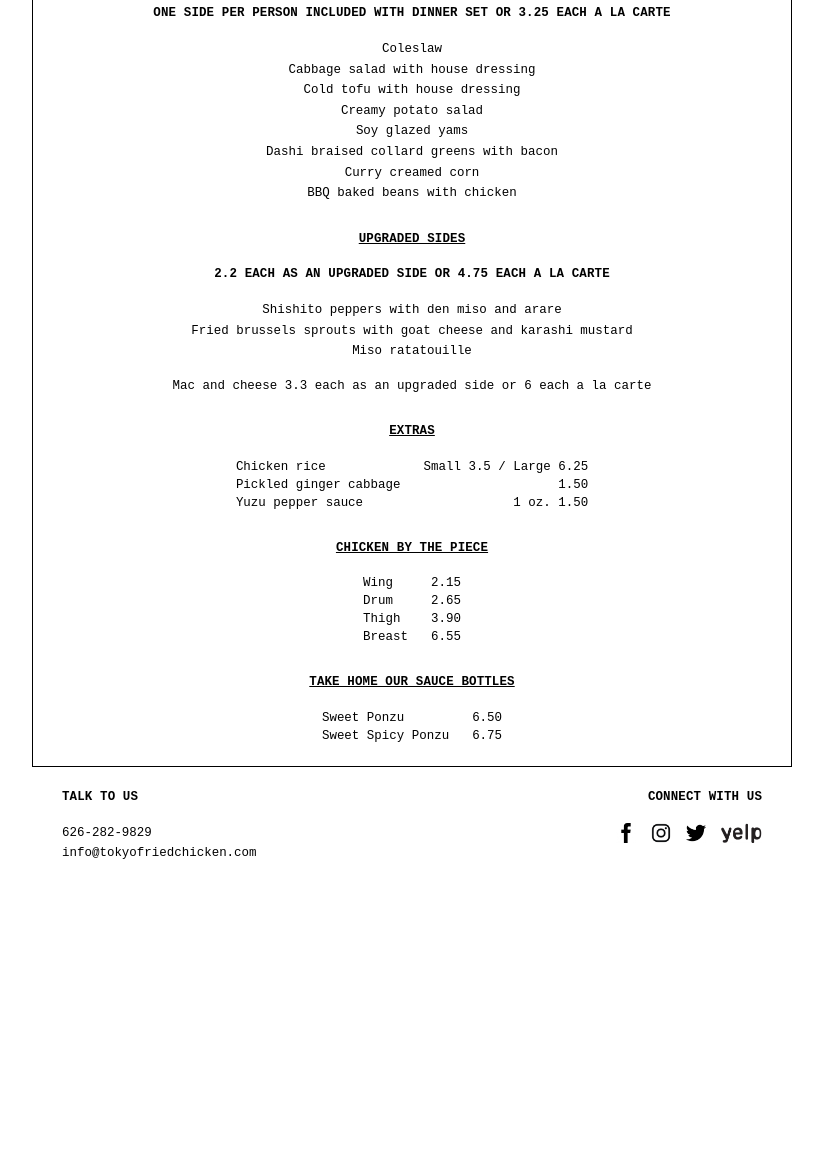
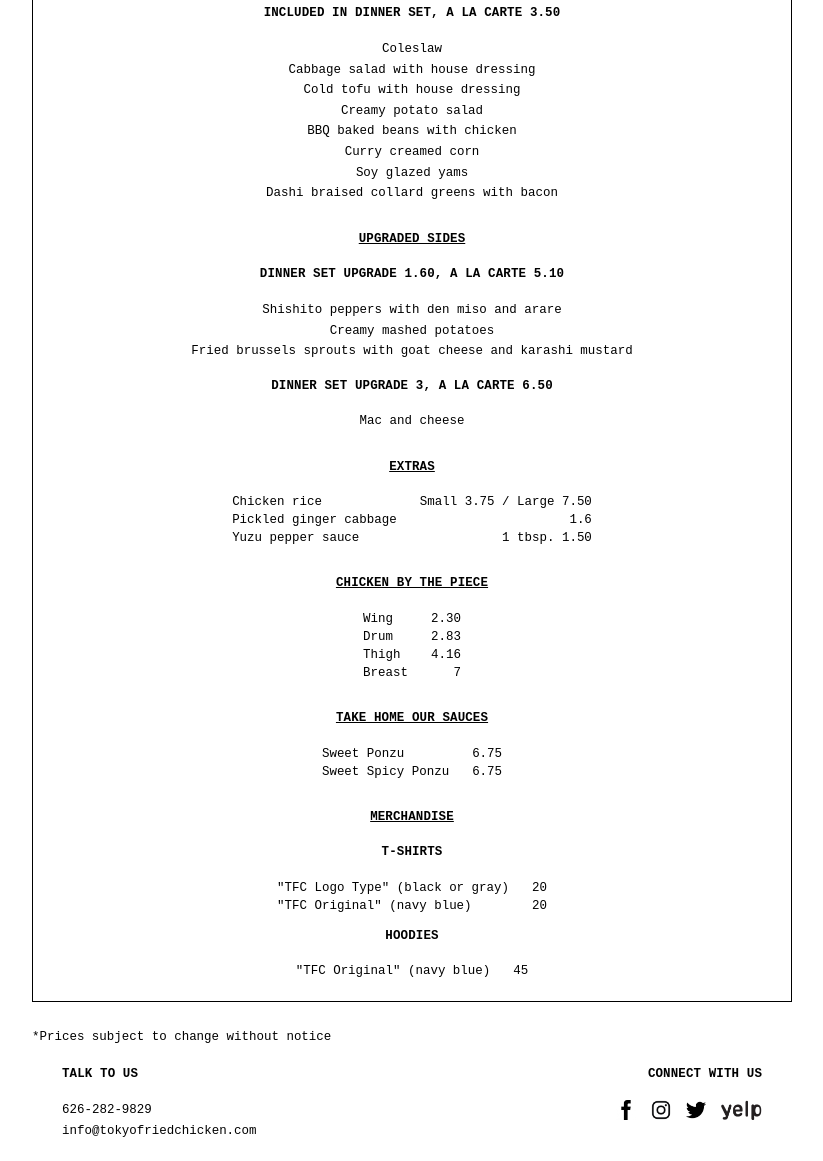
Before and after one commit to jackiewung/tfc, a React app: page /menu in a window 1280 px wide. Shown: the part 724-1885 px from the top of the page, without its empty margins (228-1051 px from the left). Before the commit the page ends 1608 px from the top, so only its background shows below. Built offline with nearby package versions, Linux system fonts and the light colour scheme.

Commit message:
update with new menu

```diff
--- a/package.json
+++ b/package.json
@@ -18,7 +18,7 @@
     "babel-preset-stage-0": "^6.24.1",
     "css-loader": "^0.28.4",
     "express": "^4.15.3",
-    "file-loader": "^0.11.1",
+    "file-loader": "^4.0.0",
     "history": "^4.6.1",
     "node-sass": "^4.5.3",
     "postcss-loader": "^2.0.5",
@@ -30,7 +30,7 @@
     "redux": "^3.6.0",
     "sass-loader": "^6.0.5",
     "style-loader": "^0.18.1",
-    "url-loader": "^0.5.8",
-    "webpack": "^2.6.1"
+    "url-loader": "^2.0.1",
+    "webpack": "^4.0.0"
   }
 }
--- a/public/index.html
+++ b/public/index.html
@@ -3,10 +3,11 @@
   <head>
     <meta charset="utf-8">
     <title>Tokyo Fried Chicken Co.</title>
-  <meta name="viewport" content="width=device-width, initial-scale=1.0, maximum-scale=1.0, user-scalable=no" />
+    <meta content="width=device-width, initial-scale=1.0, maximum-scale=1.0, user-scalable=no" name="viewport"/>
+    <link href="favicon.png" rel="icon" type="image/png">
   </head>
   <body>
     <div id="root"></div>
     <script src="/bundle/bundle.js"></script>
   </body>
-</html>
+</html></html>
--- a/src/client/components/Menu/index.js
+++ b/src/client/components/Menu/index.js
@@ -7,117 +7,122 @@ const menu = {
   appetizers: [
     'Truffle Butter Edamame',
     'Crispy Fried Chicken Skin',
-    'Battered Potato Chips'
+    'Battered Potato Chips',
   ],
   dinners: [
     {
       type: 'Dinner for 2',
-      description: '6 pcs. of chicken, two regular sides, chicken rice, and house pickled ginger cabbage'
+      description:
+        '6 pcs. of chicken, two regular sides, chicken rice, and house pickled ginger cabbage',
     },
     {
       type: 'Dinner for 3',
-      description: '9 pcs. of chicken, three regular sides, chicken rice, and house pickled ginger cabbage'
+      description:
+        '9 pcs. of chicken, three regular sides, chicken rice, and house pickled ginger cabbage',
     },
     {
       type: 'Dinner for 4',
-      description: '12 pcs. of chicken, four regular sides, chicken rice, and house pickled ginger cabbage'
-    }
+      description:
+        '12 pcs. of chicken, four regular sides, chicken rice, and house pickled ginger cabbage',
+    },
   ],
   sides: [
     'Coleslaw',
     'Cabbage salad with house dressing',
     'Cold tofu with house dressing',
     'Creamy potato salad',
+    'BBQ baked beans with chicken',
+    'Curry creamed corn',
     'Soy glazed yams',
     'Dashi braised collard greens with bacon',
-    'Curry creamed corn',
-    'BBQ baked beans with chicken'
   ],
   upgradedSides: [
     'Shishito peppers with den miso and arare',
-    'Fried brussels  sprouts with goat cheese and karashi mustard',
-    'Miso ratatouille'
+    'Creamy mashed potatoes',
+    'Fried brussels sprouts with goat cheese and karashi mustard',
   ],
   extras: [
-    { type: 'Chicken rice', price: 'Small 3.5 / Large 6.25' },
-    { type: 'Pickled ginger cabbage', price: '1.50' },
-    { type: 'Yuzu pepper sauce', price: '1 oz. 1.50'}
+    { type: 'Chicken rice', price: 'Small 3.75 / Large 7.50' },
+    { type: 'Pickled ginger cabbage', price: '1.6' },
+    { type: 'Yuzu pepper sauce', price: '1 tbsp. 1.50' },
   ],
   chickenByThePiece: [
-    { type: 'Wing', price: '2.15' },
-    { type: 'Drum', price: '2.65' },
-    { type: 'Thigh', price: '3.90' },
-    { type: 'Breast', price: '6.55' }
-  ]
-}
+    { type: 'Wing', price: '2.30' },
+    { type: 'Drum', price: '2.83' },
+    { type: 'Thigh', price: '4.16' },
+    { type: 'Breast', price: '7' },
+  ],
+};
 
-const Menu = () =>
+const Menu = () => (
   <div className="Menu">
     <div className="Menu__border">
       <h2 className="Menu__header">Tokyo Fried Chicken Co. Menu</h2>
-
       <h1 className="Menu__subSection">Whet Your Appetite / 4 each</h1>
-      { menu.appetizers.map(appetizer => ( <p key={appetizer}>{appetizer}</p>)) }
-
-      <h1 className="Menu__subSection">Chicken Dinner Sets / 13.75 per person</h1>
+      {menu.appetizers.map(appetizer => (
+        <p key={appetizer}>{appetizer}</p>
+      ))}
+      <h1 className="Menu__subSection">
+        Chicken Dinner Sets / 14.75 per person
+      </h1>
       <p>All sets are mixed - drums, wings, thighs</p>
       <p>One breast can be substituted for a drum and thigh upon request</p>
-      <p>Please enjoy our chicken with our complimentary housemade sweet and spicy ponzu sauces</p>
+      <p>
+        Please enjoy our chicken with our complimentary housemade sweet and
+        spicy ponzu sauces
+      </p>
       <p>Yuzu pepper sauce available upon request at an additional charge</p>
-      <br /><br />
-
-      { menu.dinners.map(dinner => (
+      <br />
+      <br />
+      {menu.dinners.map(dinner => (
         <div key={dinner.type}>
-            <p className="Menu__dinnerHeader"><strong>{dinner.type}</strong></p>
+          <p className="Menu__dinnerHeader">
+            <strong>{dinner.type}</strong>
+          </p>
           <p>{dinner.description}</p>
         </div>
-        ))
-      }
-
+      ))}
       <h1 className="Menu__subSection">Sides</h1>
-      <h1>One side per person included with dinner set or 3.25 each a la carte</h1>
-      { menu.sides.map(side => (<p key={side}>{side}</p>)) }
-
+      <h1>Included in dinner set, a la carte 3.50</h1>
+      {menu.sides.map(side => (
+        <p key={side}>{side}</p>
+      ))}
       <h1 className="Menu__subSection">Upgraded Sides</h1>
-      <h1>2.2 each as an upgraded side or 4.75 each a la carte</h1>
-      { menu.upgradedSides.map(side => (<p key={side}>{side}</p>)) }
+      <h1>Dinner set upgrade 1.60, a la carte 5.10</h1>
+      {menu.upgradedSides.map(side => (
+        <p key={side}>{side}</p>
+      ))}
       <br />
-      <p>Mac and cheese 3.3 each as an upgraded side or 6 each a la carte</p>
-
+      <h1>Dinner set upgrade 3, a la carte 6.50</h1>
+      <p>Mac and cheese</p>
       <h1 className="Menu__subSection">Extras</h1>
       <table>
         <tbody>
-          {
-            menu.extras.map(extra => (
+          {menu.extras.map(extra => (
             <tr key={extra.type}>
               <th>{extra.type}</th>
               <th>{extra.price}</th>
             </tr>
-            ))
-          }
+          ))}
         </tbody>
       </table>
-
       <h1 className="Menu__subSection">Chicken By the Piece</h1>
       <table>
         <tbody>
-          {
-            menu.chickenByThePiece.map(piece => (
+          {menu.chickenByThePiece.map(piece => (
             <tr key={piece.type}>
               <th>{piece.type}</th>
               <th>{piece.price}</th>
             </tr>
-            ))
-          }
+          ))}
         </tbody>
       </table>
-
-      <h1 className="Menu__subSection">Take Home Our Sauce Bottles</h1>
+      <h1 className="Menu__subSection">Take Home Our Sauces</h1>
       <table>
         <tbody>
           <tr>
             <th>Sweet Ponzu</th>
-            <th>6.50</th>
+            <th>6.75</th>
           </tr>
           <tr>
             <th>Sweet Spicy Ponzu</th>
@@ -125,7 +130,34 @@ const Menu = () =>
           </tr>
         </tbody>
       </table>
+      <h1 className="Menu__subSection">Merchandise</h1>
+      <h1>T-shirts</h1>
+      <table>
+        <tbody>
+          <tr>
+            <th>"TFC Logo Type" (black or gray)</th>
+            <th>20</th>
+          </tr>
+          <tr>
+            <th>"TFC Original" (navy blue)</th>
+            <th>20</th>
+          </tr>
+        </tbody>
+      </table>
+      <h1 style={{ paddingTop: '10px' }}>Hoodies</h1>
+      <table>
+        <tbody>
+          <tr>
+            <th>"TFC Original" (navy blue)</th>
+            <th>45</th>
+          </tr>
+        </tbody>
+      </table>
     </div>
-  </div>;
+    <br />
+    <br />
+    <div>*Prices subject to change without notice</div>
+  </div>
+);
 
 export default Menu;
--- a/webpack.config.babel.js
+++ b/webpack.config.babel.js
@@ -1,39 +1,36 @@
 module.exports = {
   devtool: 'eval-source-map',
-  entry: [
-    __dirname + '/src/index.js'
-  ],
+  entry: [__dirname + '/src/index.js'],
   output: {
     path: __dirname + '/public/bundle',
     filename: 'bundle.js',
-    publicPath: '/bundle/'
+    publicPath: '/bundle/',
   },
   module: {
-    loaders: [
+    rules: [
       {
         test: /\.js$/,
         exclude: /node_modules/,
         loader: 'babel-loader',
         query: {
-          presets: ['es2015', 'stage-0', 'react']
-        }
+          presets: ['es2015', 'stage-0', 'react'],
+        },
       },
       {
         test: /\.json$/,
-        loader: 'json-loader'
-      },
-      {
-        test: /\.(png|jpg|jpeg|gif)$/,
-        loader: 'url-loader?limit=8192'
+        exclude: /node_modules/,
+        loader: 'json-loader',
       },
       {
         test: /\.scss$/,
+        exclude: /node_modules/,
         loaders: ['style-loader', 'css-loader', 'sass-loader'],
       },
       {
-        test: /\.(eot|svg|otf|ttf|woff|woff2)(\?v=[0-9]\.[0-9]\.[0-9])?$/,
-        loader: 'url-loader?limit=8192'
+        test: /\.(png|jpg|jpeg|gif|eot|svg|otf|ttf|woff|woff2)(\?v=[0-9]\.[0-9]\.[0-9])?$/,
+        exclude: /node_modules/,
+        loader: 'url-loader?limit=8192',
       },
-    ]
+    ],
   },
 };
```
Also changed, not shown: public/favicon.png (added), 5 other files. Lines whose indentation alone changed are shown as unchanged.
